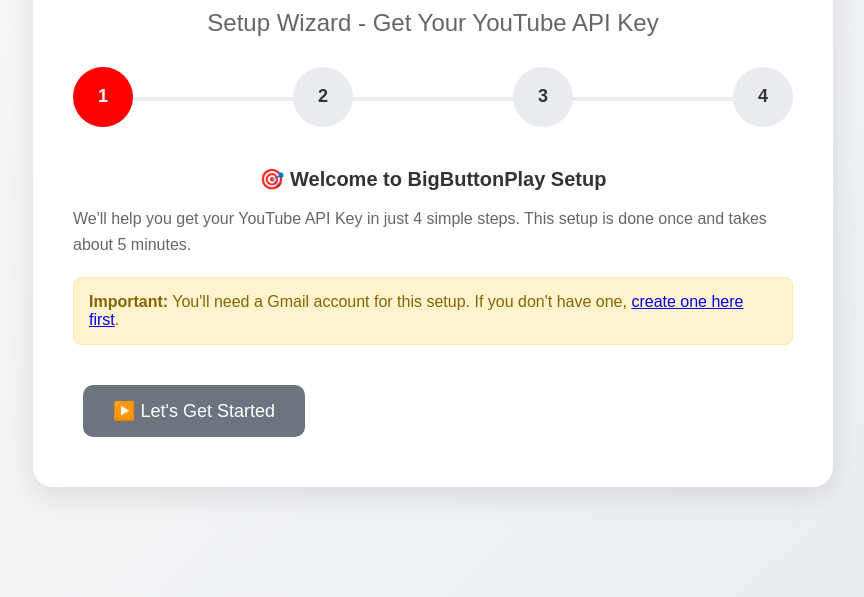
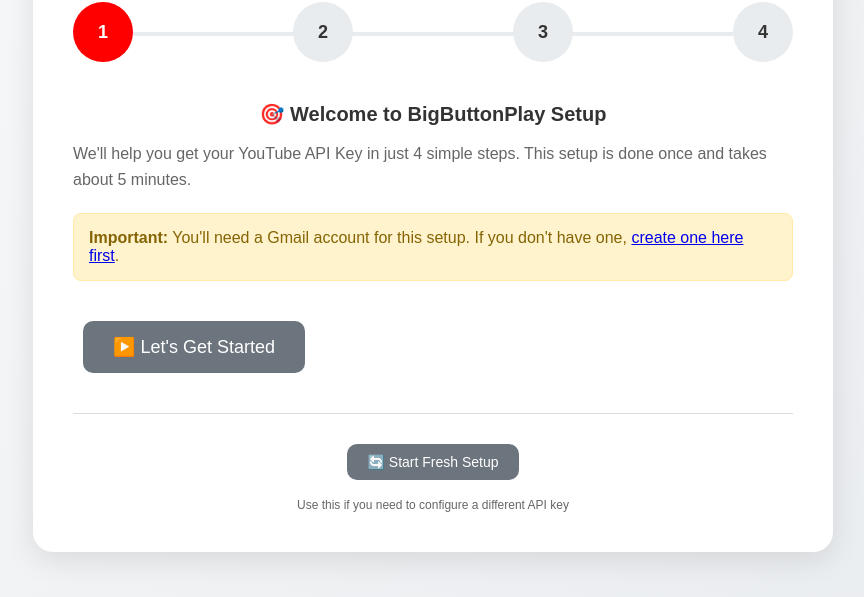
Before and after one commit to gelso/BigButtonPlay, a plain HTML site: page config.html in a window 1280 px wide. Shown: the part 203-800 px from the top of the page, without its empty margins (207-1071 px from the left). Drawn offline with Linux system fonts and the light colour scheme.

Commit message:
feat(config): Add configuration reset functionality

```diff
--- a/config.html
+++ b/config.html
@@ -334,6 +334,16 @@
                 🎬 Start Using BigButtonPlay
             </a>
         </div>
+        <div style="margin-top: 30px; padding-top: 20px; border-top: 1px solid #ddd; text-align: center;">
+        <button class="action-button"
+                style="background-color: #6c757d; font-size: 14px; padding: 10px 20px;"
+                onclick="resetConfiguration()">
+            🔄 Start Fresh Setup
+        </button>
+        <div style="font-size: 12px; color: #666; margin-top: 8px;">
+            Use this if you need to configure a different API key
+        </div>
+    </div>
     </div>
 
     <script>
@@ -374,6 +384,14 @@
             }
 
             document.getElementById('progressFill').style.width = progressPercentage + '%';
+        }
+
+        function resetConfiguration() {
+            if (confirm('Are you sure? This will remove your current API key configuration.')) {
+                localStorage.removeItem('bigbuttonplay_api_key');
+                localStorage.removeItem('bigbuttonplay_config_date');
+                window.location.reload();
+            }
         }
 
         function testApiKey() {
```
